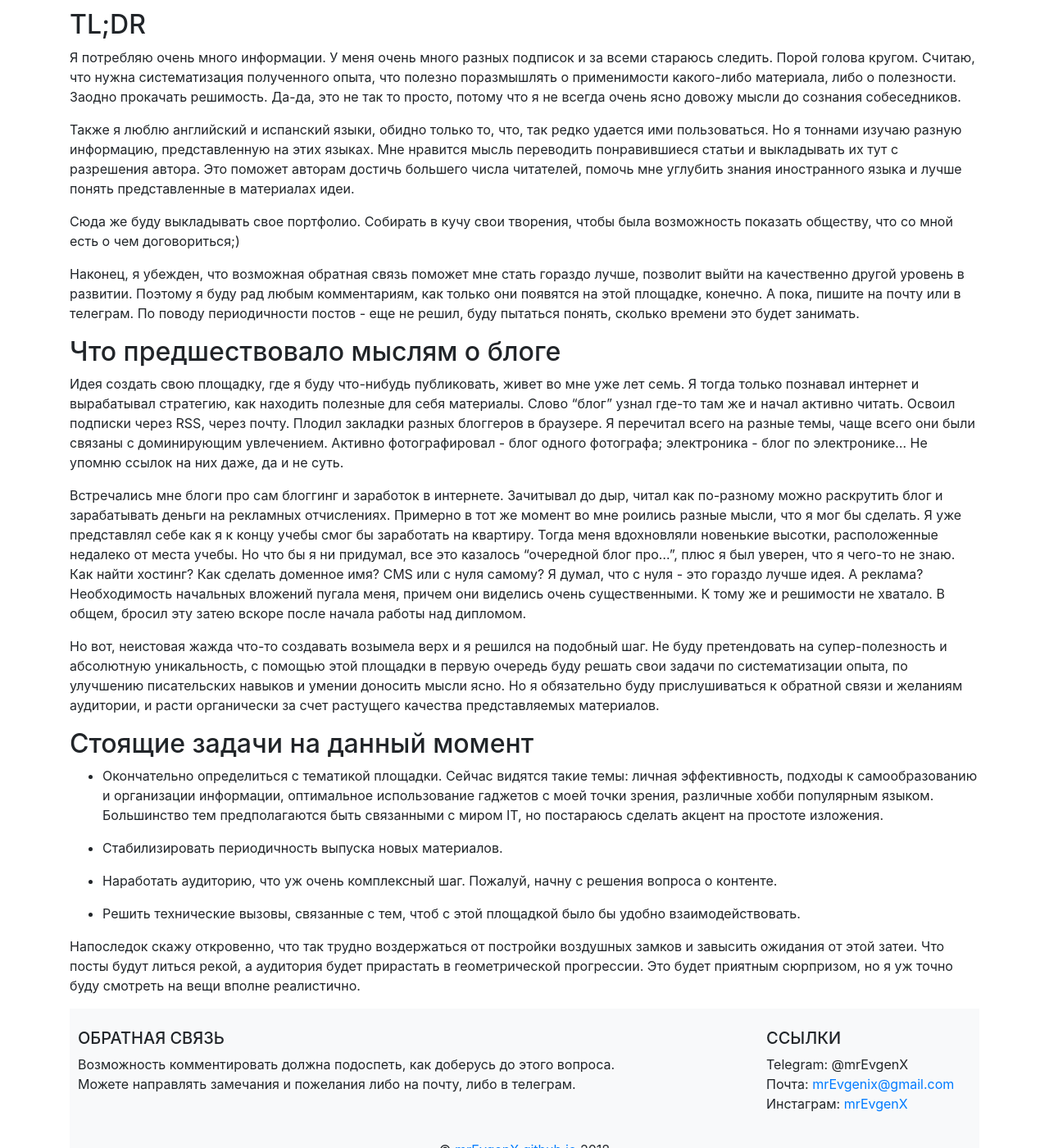
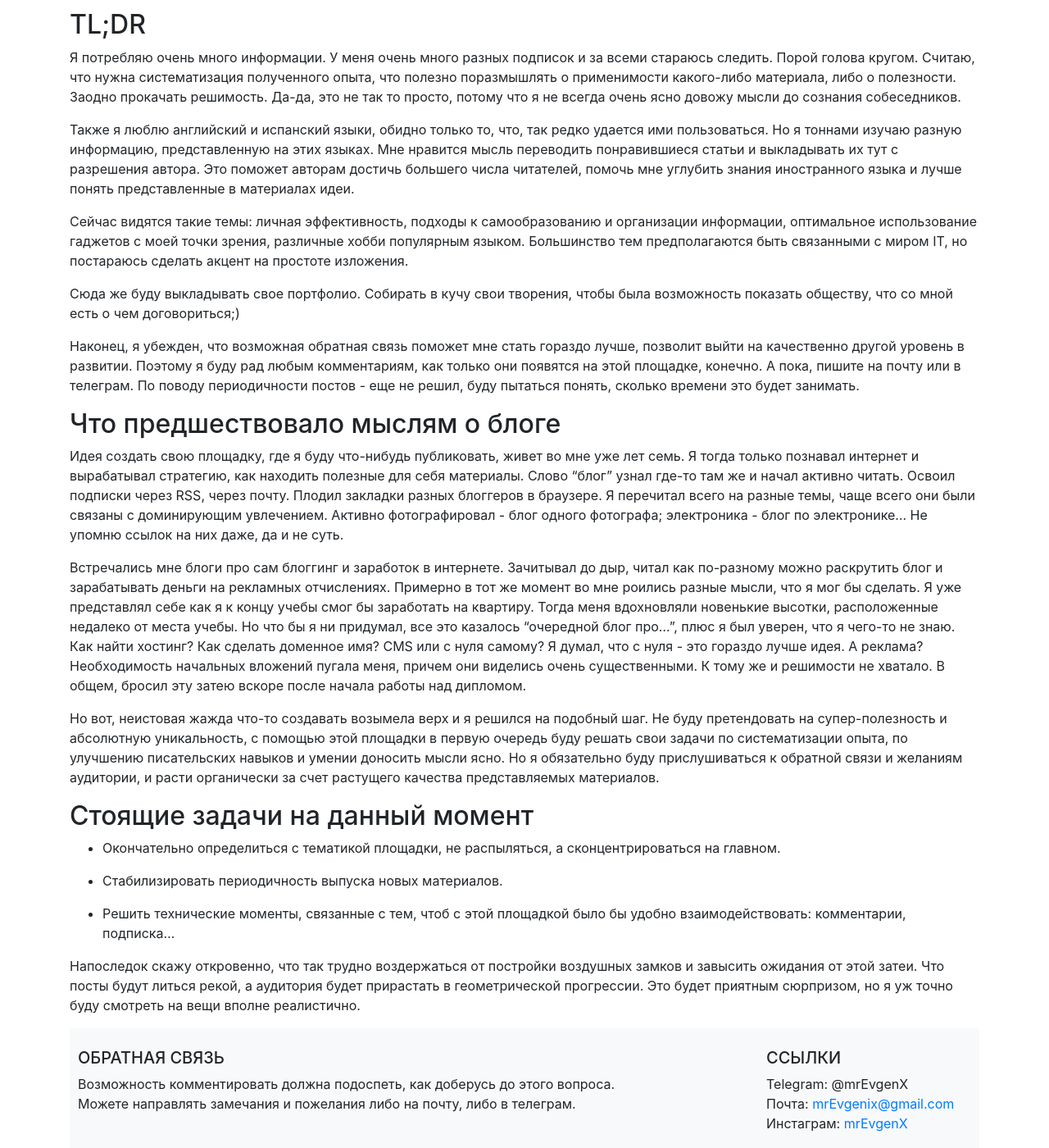
Before and after one commit to mrEvgenX/mrevgenx.github.io, a Jekyll site: the page built from _posts/2018-12-18-initial-post.markdown, in a window 1280 px wide and 1400 px high, scrolled down 449 px. Shown: the whole window at 82% size. Built offline with Jekyll 4.4.1, drawn with Linux system fonts in a browser that asks for light colours; nearby versions of some CDN libraries.

Commit message:
Поправил приветственный пост

```diff
--- a/_posts/2018-12-18-initial-post.markdown
+++ b/_posts/2018-12-18-initial-post.markdown
@@ -13,6 +13,8 @@ excerpt: >-
 
 Также я люблю английский и испанский языки, обидно только то, что, так редко удается ими пользоваться. Но я тоннами изучаю разную информацию, представленную на этих языках. Мне нравится мысль переводить понравившиеся статьи и выкладывать их тут с разрешения автора. Это поможет авторам достичь большего числа читателей, помочь мне углубить знания иностранного языка и лучше понять представленные в материалах идеи.
 
+Сейчас видятся такие темы: личная эффективность, подходы к самообразованию и организации информации, оптимальное использование гаджетов с моей точки зрения, различные хобби популярным языком. Большинство тем предполагаются быть связанными с миром IT, но постараюсь сделать акцент на простоте изложения.
+
 Сюда же буду выкладывать свое портфолио. Собирать в кучу свои творения, чтобы была возможность показать обществу, что со мной есть о чем договориться;)
 
 Наконец, я убежден, что возможная обратная связь поможет мне стать гораздо лучше, позволит выйти на качественно другой уровень в развитии. Поэтому я буду рад любым комментариям, как только они появятся на этой площадке, конечно. А пока, пишите на почту или в телеграм. По поводу периодичности постов - еще не решил, буду пытаться понять, сколько времени это будет занимать.
@@ -27,12 +29,10 @@ excerpt: >-
 
 ## Стоящие задачи на данный момент
 
-- Окончательно определиться с тематикой площадки. Сейчас видятся такие темы: личная эффективность, подходы к самообразованию и организации информации, оптимальное использование гаджетов с моей точки зрения, различные хобби популярным языком. Большинство тем предполагаются быть связанными с миром IT, но постараюсь сделать акцент на простоте изложения.
+- Окончательно определиться с тематикой площадки, не распыляться, а сконцентрироваться на главном.
 
 - Стабилизировать периодичность выпуска новых материалов.
 
-- Наработать аудиторию, что уж очень комплексный шаг. Пожалуй, начну с решения вопроса о контенте.
-
-- Решить технические вызовы, связанные с тем, чтоб с этой площадкой было бы удобно взаимодействовать.
+- Решить технические моменты, связанные с тем, чтоб с этой площадкой было бы удобно взаимодействовать: комментарии, подписка...
 
 Напоследок скажу откровенно, что так трудно воздержаться от постройки воздушных замков и завысить ожидания от этой затеи. Что посты будут литься рекой, а аудитория будет прирастать в геометрической прогрессии. Это будет приятным сюрпризом, но я уж точно буду смотреть на вещи вполне реалистично.
```
